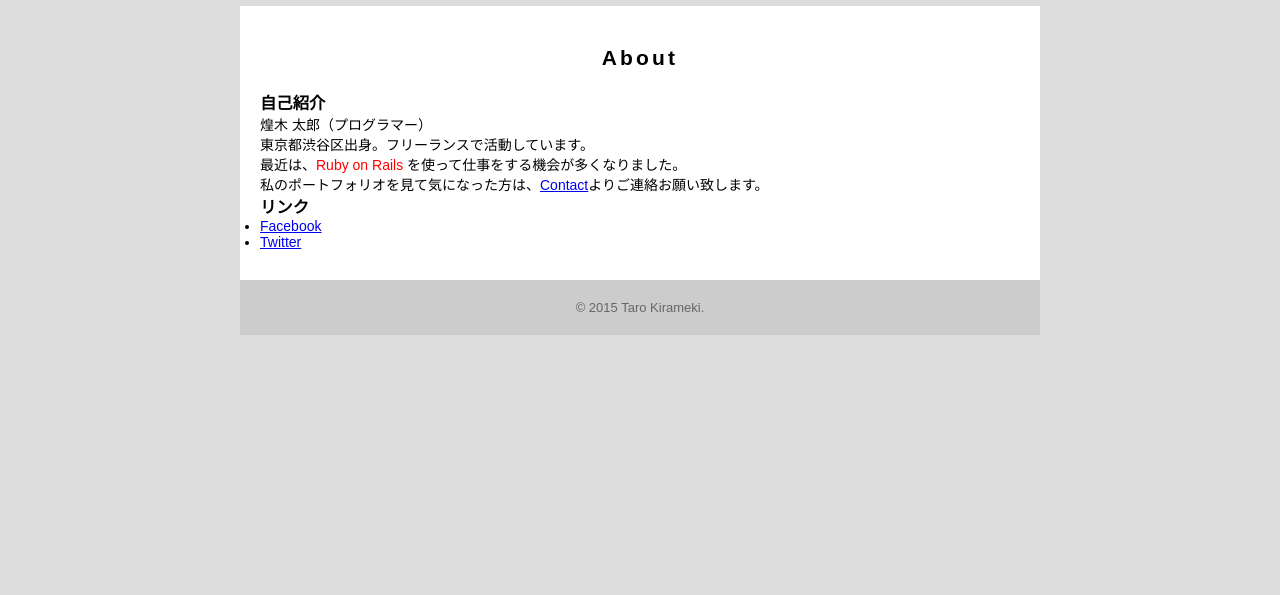
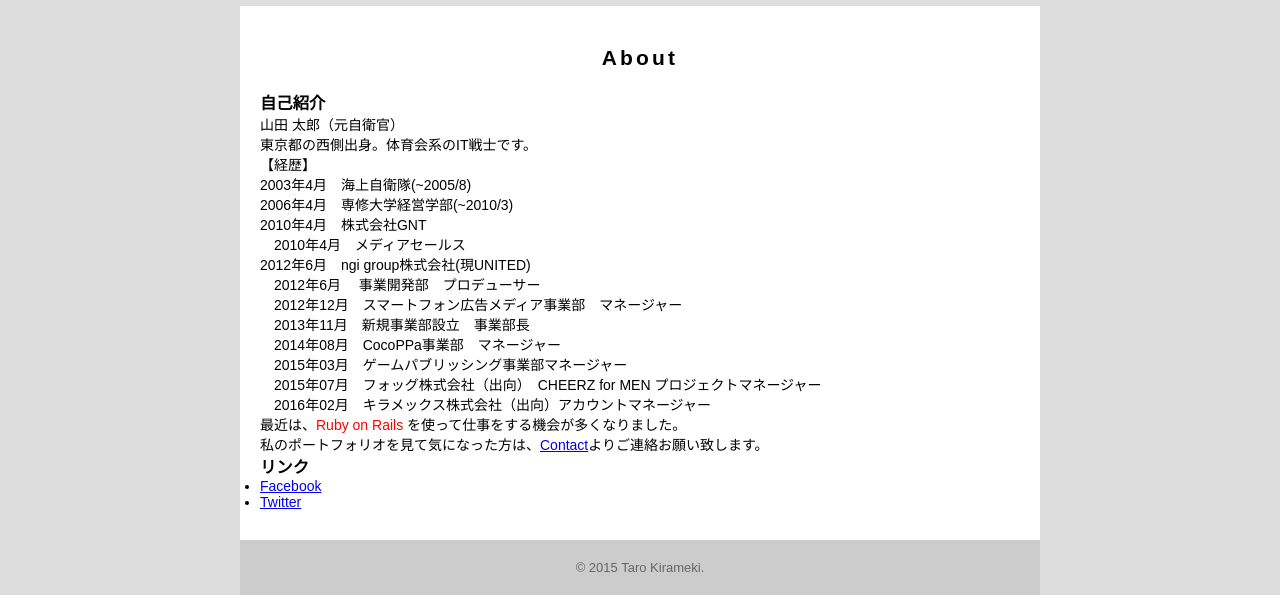
Before and after one commit to Kz03/Kz03.github.io, a plain HTML site: page index.html in a window 1280 px wide. Shown: the part 245-840 px from the top of the page. Before the commit the page ends 800 px from the top, so only its background shows below. Drawn offline with Linux system fonts and the light colour scheme.

Commit message:
second commit

```diff
--- a/index.html
+++ b/index.html
@@ -2,7 +2,7 @@
 <html lang="ja">
   <head>
     <meta charset="utf-8" />
-    <title>煌木 太郎 | About</title>
+    <title>山田 太郎 | Profile</title>
     <link rel="stylesheet" href="index.css" />
   </head>
   <body>
@@ -16,16 +16,31 @@
       </nav>
       <div id="logo">
         <img src="profile.jpg" alt="" />
-        <h1>煌木 太郎</h1>
+        <h1>山田 太郎</h1>
       </div>
     </header>
     <div class="container">
       <section>
         <h2>About</h2>
         <h3>自己紹介</h3>
-        <p>煌木 太郎（プログラマー）</p>
-        <p>東京都渋谷区出身。フリーランスで活動しています。</p>
-        <p>最近は、<span class="red">Ruby on Rails</span> を使って仕事をする機会が多くなりました。</p>
+        <p>山田 太郎（元自衛官）</p>
+        <p>東京都の西側出身。体育会系のIT戦士です。</p>
+        <p><bold>【経歴】</bold></p>
+        <p>2003年4月　海上自衛隊(~2005/8)</p>
+        <p>2006年4月　専修大学経営学部(~2010/3)</p>
+        <p>2010年4月　株式会社GNT</p>
+        <p>　2010年4月　メディアセールス</p>
+        <p>2012年6月　ngi group株式会社(現UNITED)</p>
+        <p>　2012年6月　  事業開発部　プロデューサー</p>
+        <p>　2012年12月　スマートフォン広告メディア事業部　マネージャー</p>
+        <p>　2013年11月　新規事業部設立　事業部長</p>
+        <p>　2014年08月　CocoPPa事業部　マネージャー</p>
+        <p>　2015年03月　ゲームパブリッシング事業部マネージャー</p>
+        <p>　2015年07月　フォッグ株式会社（出向）　CHEERZ for MEN プロジェクトマネージャー</p>
+        <p>　2016年02月　キラメックス株式会社（出向）アカウントマネージャー</p>
+
+
+          最近は、<span class="red">Ruby on Rails</span> を使って仕事をする機会が多くなりました。</p>
         <p>私のポートフォリオを見て気になった方は、<a href="contact.html">Contact</a>よりご連絡お願い致します。</p>
         <h3>リンク</h3>
         <ul>
```
